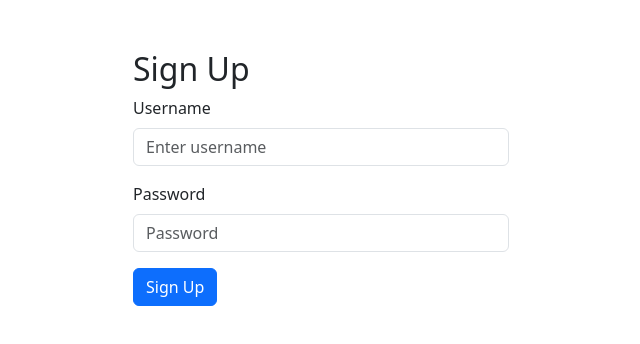
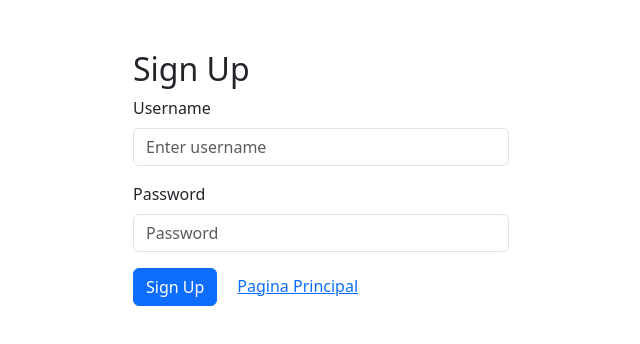
Before and after one commit to oscar-vallin/autos-gabriel, a React (Create React App) app: page /auth in a window 1280 px wide. Shown: the top 344 px of the page, without its empty margins (319-959 px from the left). Built offline with nearby package versions, Linux system fonts and the light colour scheme; no server answers.

Commit message:
upload changes

```diff
--- a/src/firebase/authFireBase.js
+++ b/src/firebase/authFireBase.js
@@ -1,5 +1,5 @@
 import { auth } from './firebase'; // Adjust the path to your firebase.js file
-import {  signInWithEmailAndPassword } from 'firebase/auth';
+import {  signInWithEmailAndPassword, signOut} from 'firebase/auth';
 
 // export const registerUser = (email, password) => {
 //   createUserWithEmailAndPassword(auth, email, password)
@@ -25,3 +25,13 @@ export const singin = (email, password) => {
     // Handle errors
     console.error('Error logging in:', error);
   })};
+
+  export const handleLogout = async () => {
+    try {
+      await signOut(auth);
+      console.log('Logged out successfully');
+      // Redirect to login page or update UI state after logout
+    } catch (error) {
+      console.error('Logout error:', error.message);
+    }
+  };
--- a/src/page/auth/AuthPage.js
+++ b/src/page/auth/AuthPage.js
@@ -1,5 +1,6 @@
 import React, { useEffect, useState } from 'react';
 import { Container, Form, Button } from 'react-bootstrap';
+import { Link } from 'react-router-dom';
 import styled from 'styled-components';
 import { singin } from '../../firebase/authFireBase';
 import { useNavigate } from 'react-router-dom';
@@ -72,6 +73,9 @@ export const SignUpPage = () => {
         <Button variant="primary" type="submit">
           Sign Up
         </Button>
+        <Link to="/" style={{ marginLeft: '20px' }}>
+          Pagina Principal
+        </Link>
       </Form>
     </StyledContainer>
   );
--- a/src/page/registerCar/RegisterCar.js
+++ b/src/page/registerCar/RegisterCar.js
@@ -5,6 +5,7 @@ import { collection, addDoc } from 'firebase/firestore';
 import { Form, Button, ListGroup } from 'react-bootstrap';
 import { Message } from '../../components/message/Message';
 import styled from 'styled-components';
+import { handleLogout } from '../../firebase/authFireBase';
 import { Link } from 'react-router-dom';
 
 const StyledDiv = styled.div`
@@ -116,6 +117,9 @@ export const RegisterCarPage = () => {
       <Link to="/">
           Pagina Principal
       </Link>
+      <Link onClick={handleLogout} variant="secondary" style={{ marginLeft: '20px' }}>
+        Salir de la sesión
+      </Link>
     </StyledDiv>
   );
 };
```
